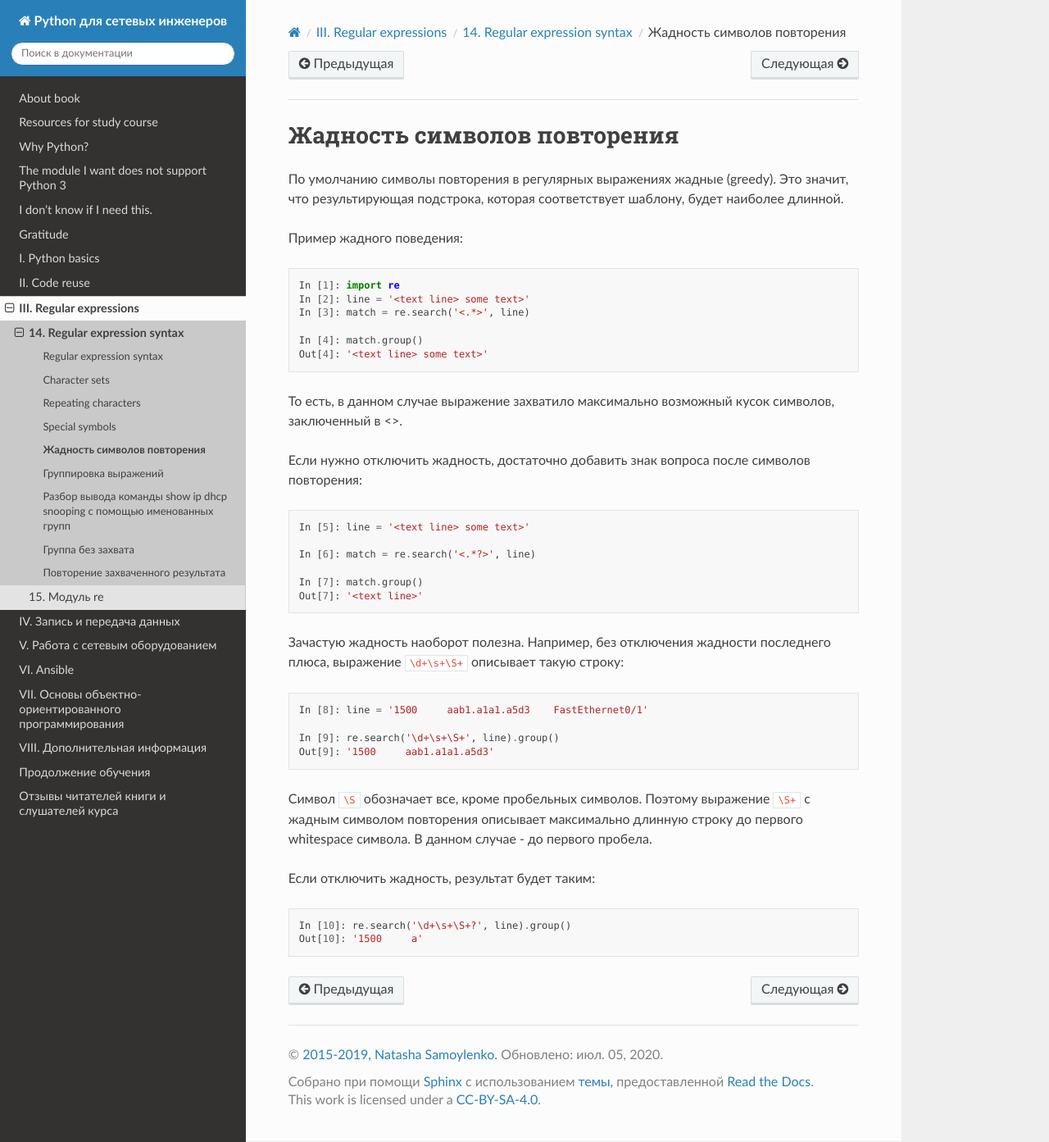
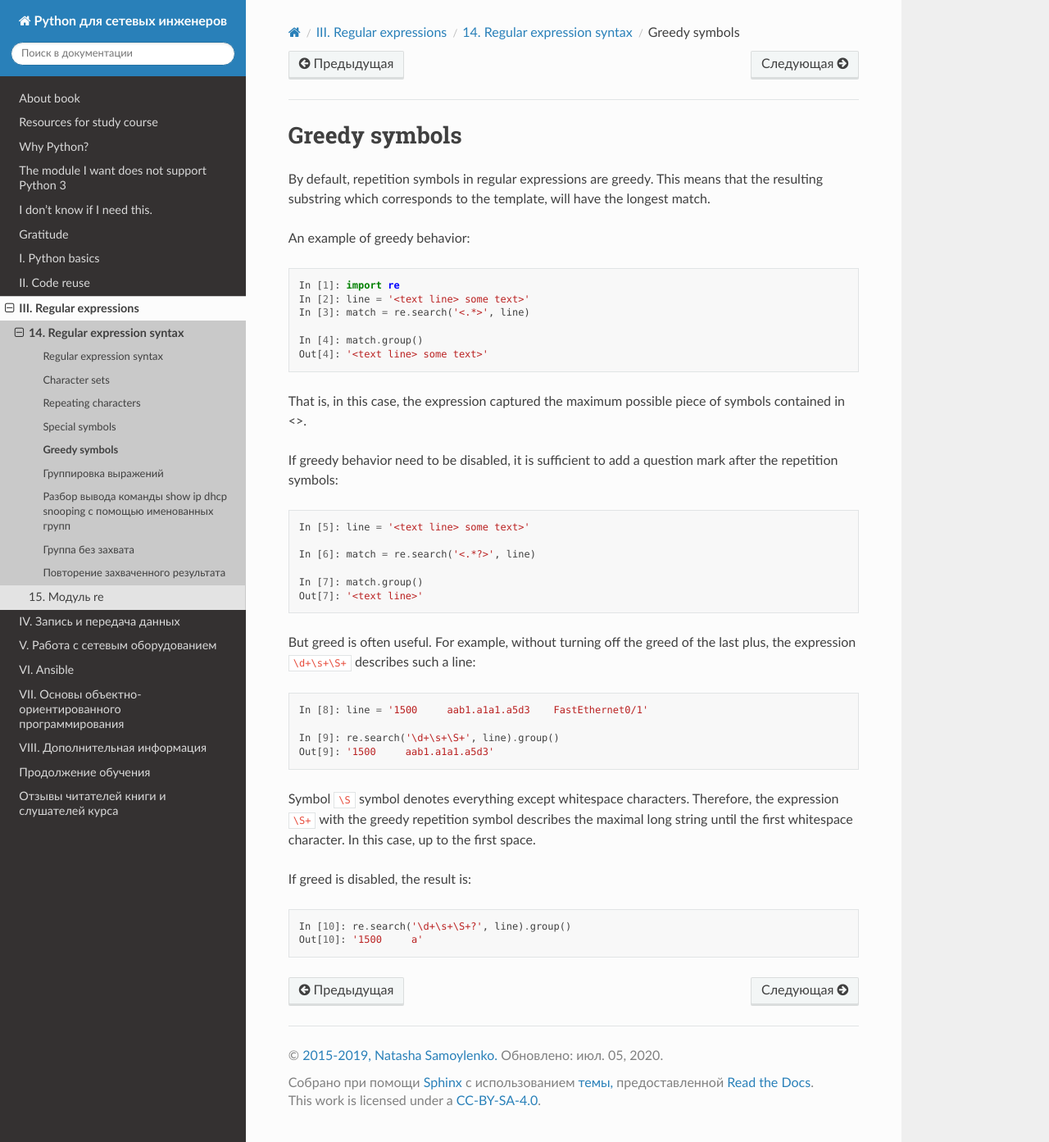
Before and after one commit to Aidar5/nattoeng, a Sphinx documentation site: the page built from docs/source/book/14_regex/3_greedy_re.rst, in a window 1280 px wide and 1393 px high. Shown: the whole window at 82% size. Built offline with Sphinx 7.4.7 and the Read the Docs theme 2.0.0, drawn with Linux system fonts in a browser that asks for light colours; pages that are not in the unit, such as notebooks, are missing from menus.

Commit message:
Update 3_greedy_re.rst

```diff
--- a/docs/source/book/14_regex/3_greedy_re.rst
+++ b/docs/source/book/14_regex/3_greedy_re.rst
@@ -1,11 +1,9 @@
-Жадность символов повторения
+Greedy symbols
 ----------------------------
 
-По умолчанию символы повторения в регулярных выражениях жадные (greedy).
-Это значит, что результирующая подстрока, которая соответствует шаблону,
-будет наиболее длинной.
+By default, repetition symbols in regular expressions are greedy. This means that the resulting substring which corresponds to the template, will have the longest match.
 
-Пример жадного поведения:
+An example of greedy behavior:
 
 .. code:: python
 
@@ -16,11 +14,9 @@
     In [4]: match.group()
     Out[4]: '<text line> some text>'
 
-То есть, в данном случае выражение захватило максимально возможный кусок
-символов, заключенный в <>.
+That is, in this case, the expression captured the maximum possible piece of symbols contained in <>.
 
-Если нужно отключить жадность, достаточно добавить знак вопроса после
-символов повторения:
+If greedy behavior need to be disabled, it is sufficient to add a question mark after the repetition symbols:
 
 .. code:: python
 
@@ -31,8 +27,7 @@
     In [7]: match.group()
     Out[7]: '<text line>'
 
-Зачастую жадность наоборот полезна. Например, без отключения жадности
-последнего плюса, выражение ``\d+\s+\S+`` описывает такую строку:
+But greed is often useful. For example, without turning off the greed of the last plus, the expression ``\d+\s+\S+`` describes such a line:
 
 .. code:: python
 
@@ -41,12 +36,9 @@
     In [9]: re.search('\d+\s+\S+', line).group()
     Out[9]: '1500     aab1.a1a1.a5d3'
 
-Символ ``\S`` обозначает все, кроме пробельных символов. Поэтому выражение
-``\S+`` с жадным символом повторения описывает максимально длинную
-строку до первого whitespace символа. В данном случае - до первого
-пробела.
+Symbol ``\S`` symbol denotes everything except whitespace characters. Therefore, the expression ``\S+`` with the greedy repetition symbol describes the maximal long string until the first whitespace character. In this case, up to the first space.
 
-Если отключить жадность, результат будет таким:
+If greed is disabled, the result is:
 
 .. code:: python
 
```
